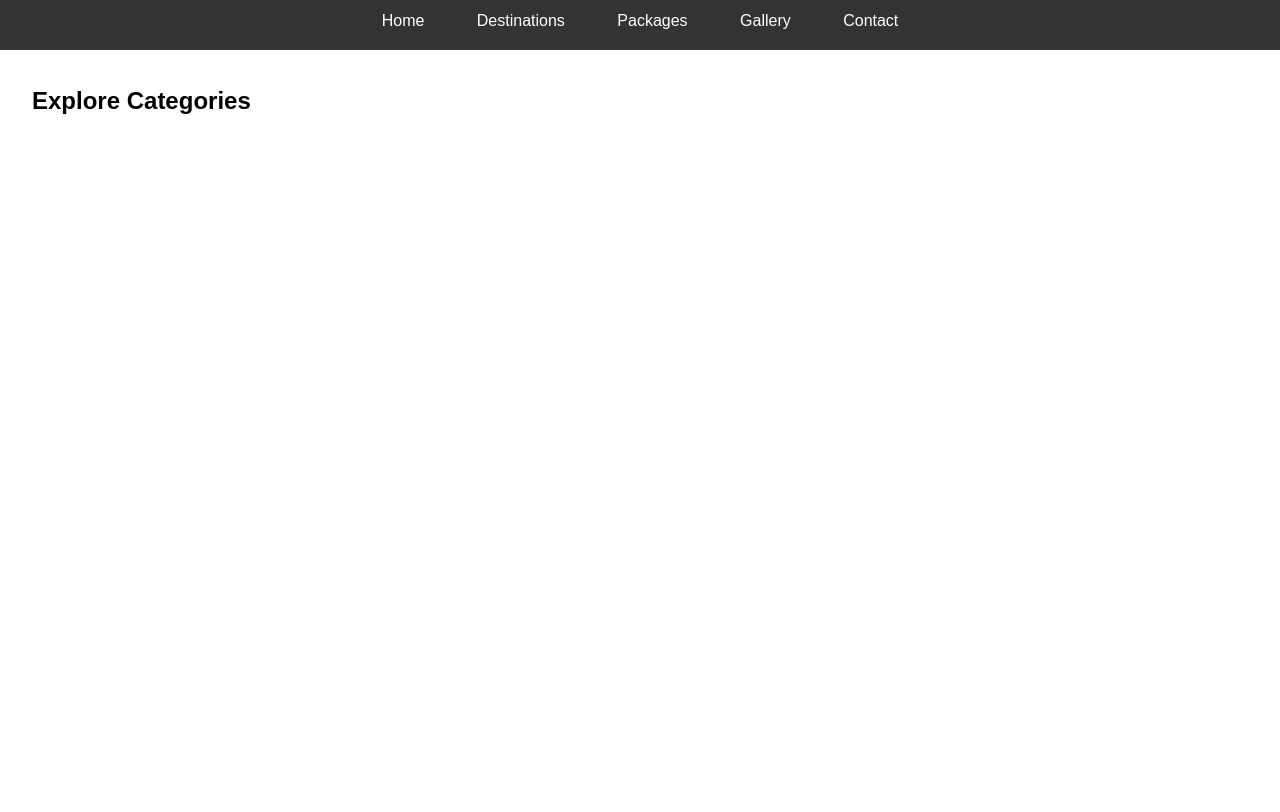
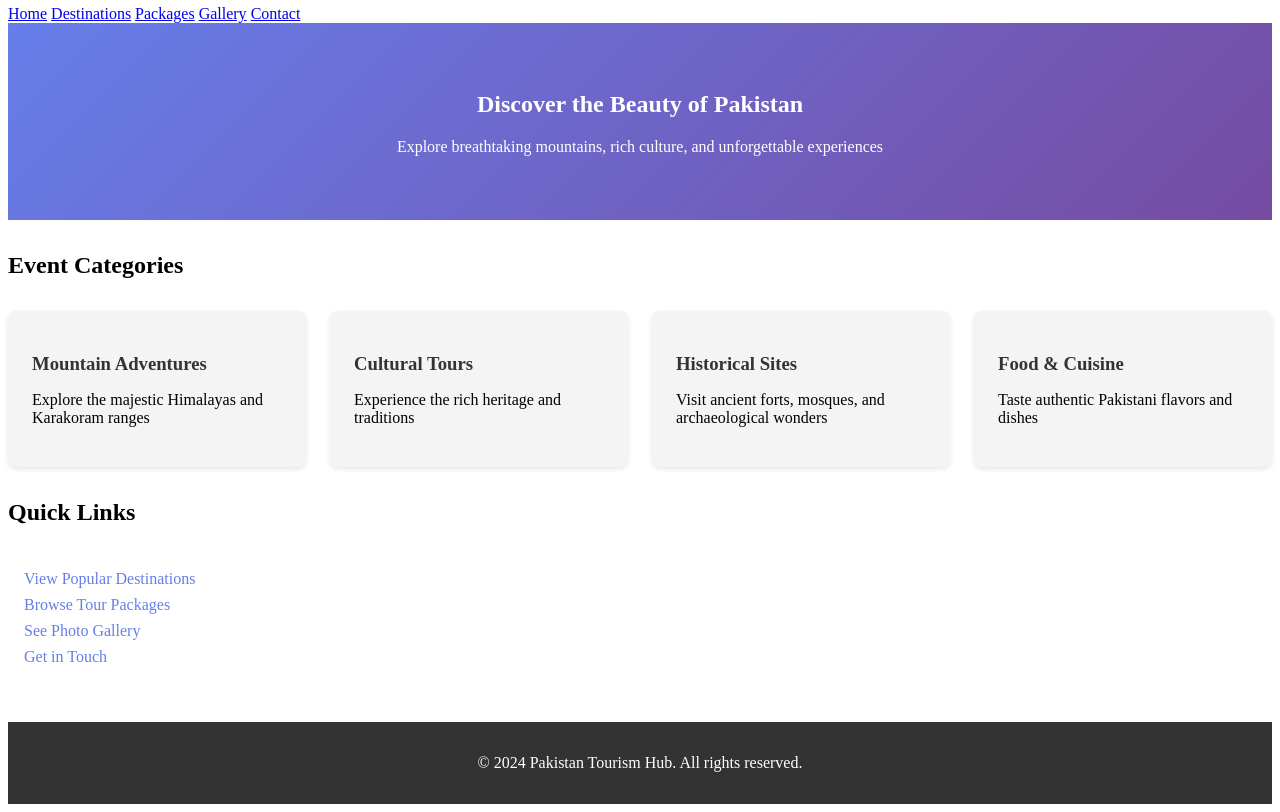
Before and after one commit to Icecubesaad/campus-events, a website: page src/index.html in a window 1280 px wide. Shown: the part 75-887 px from the top of the page. Before the commit the page ends 800 px from the top, so only its background shows below. Drawn offline with Linux system fonts and the light colour scheme.

Commit message:
Implement index page with categories and navigation

```diff
--- a/src/index.html
+++ b/src/index.html
@@ -8,7 +8,7 @@
 </head>
 <body>
     <header>
-        <h1>Welcome to Tourism Hub</h1>
+        <h1>Welcome to Pakistan Tourism Hub</h1>
         <nav>
             <a href="index.html">Home</a>
             <a href="destination.html">Destinations</a>
@@ -18,8 +18,45 @@
         </nav>
     </header>
     <main>
-        <h2>Explore Categories</h2>
-        <!-- Placeholder content -->
+        <section class="hero">
+            <h2>Discover the Beauty of Pakistan</h2>
+            <p>Explore breathtaking mountains, rich culture, and unforgettable experiences</p>
+        </section>
+
+        <section class="categories">
+            <h2>Event Categories</h2>
+            <div class="category-grid">
+                <div class="category-card">
+                    <h3>Mountain Adventures</h3>
+                    <p>Explore the majestic Himalayas and Karakoram ranges</p>
+                </div>
+                <div class="category-card">
+                    <h3>Cultural Tours</h3>
+                    <p>Experience the rich heritage and traditions</p>
+                </div>
+                <div class="category-card">
+                    <h3>Historical Sites</h3>
+                    <p>Visit ancient forts, mosques, and archaeological wonders</p>
+                </div>
+                <div class="category-card">
+                    <h3>Food & Cuisine</h3>
+                    <p>Taste authentic Pakistani flavors and dishes</p>
+                </div>
+            </div>
+        </section>
+
+        <section class="quick-links">
+            <h2>Quick Links</h2>
+            <ul>
+                <li><a href="destination.html">View Popular Destinations</a></li>
+                <li><a href="packages.html">Browse Tour Packages</a></li>
+                <li><a href="gallery.html">See Photo Gallery</a></li>
+                <li><a href="contact.html">Get in Touch</a></li>
+            </ul>
+        </section>
     </main>
+    <footer>
+        <p>&copy; 2024 Pakistan Tourism Hub. All rights reserved.</p>
+    </footer>
 </body>
 </html>
--- a/styles/style.css
+++ b/styles/style.css
@@ -1,36 +1,48 @@
-* {
-    margin: 0;
-    padding: 0;
-    box-sizing: border-box;
+.hero {
+    background: linear-gradient(135deg, #667eea 0%, #764ba2 100%);
+    color: white;
+    padding: 3rem;
+    text-align: center;
+    margin-bottom: 2rem;
 }
 
-body {
-    font-family: Arial, sans-serif;
-    line-height: 1.6;
+.category-grid {
+    display: grid;
+    grid-template-columns: repeat(auto-fit, minmax(250px, 1fr));
+    gap: 1.5rem;
+    margin: 2rem 0;
 }
 
-header {
-    background: #333;
-    color: #fff;
-    padding: 1rem;
-    text-align: center;
+.category-card {
+    background: #f4f4f4;
+    padding: 1.5rem;
+    border-radius: 8px;
+    box-shadow: 0 2px 5px rgba(0,0,0,0.1);
 }
 
-nav {
-    margin-top: 1rem;
+.category-card h3 {
+    color: #333;
+    margin-bottom: 0.5rem;
 }
 
-nav a {
-    color: #fff;
-    text-decoration: none;
-    padding: 0.5rem 1rem;
-    margin: 0 0.5rem;
+.quick-links ul {
+    list-style: none;
+    padding: 1rem;
 }
 
-nav a:hover {
-    background: #555;
+.quick-links li {
+    margin: 0.5rem 0;
 }
 
-main {
-    padding: 2rem;
+.quick-links a {
+    color: #667eea;
+    text-decoration: none;
 }
+
+footer {
+    background: #333;
+    color: white;
+    text-align: center;
+    padding: 1rem;
+    margin-top: 2rem;
+}
```
Also changed, not shown: 2 other files.
